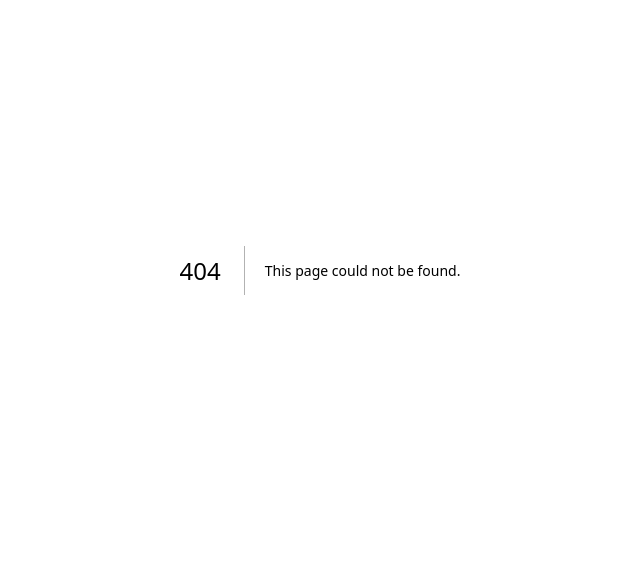
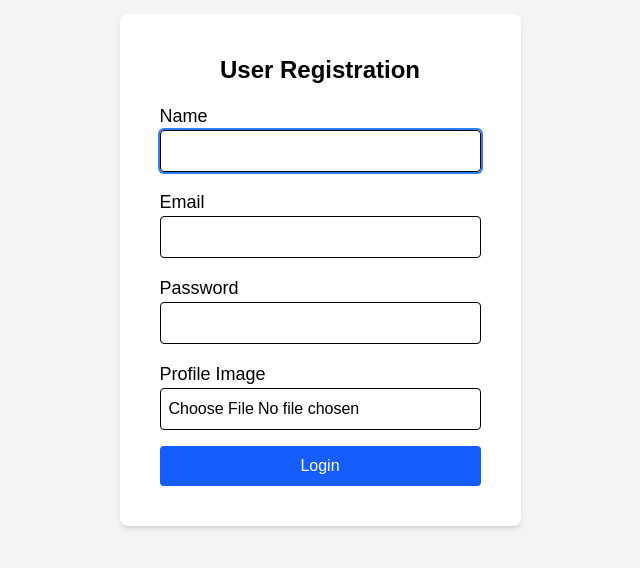
Before and after one commit to uttamkrshaw/Fruit_Game, a Next.js app in the folder client/: page /register in a window 1280 px wide. Before the commit this address had no page. Shown: the part 130-698 px from the top of the page, without its empty margins (320-960 px from the left). Built offline with nearby package versions, Linux system fonts and the light colour scheme.

Commit message:
Working on User Registration

```diff
--- a/client/package.json
+++ b/client/package.json
@@ -9,9 +9,13 @@
     "lint": "next lint"
   },
   "dependencies": {
+    "@hookform/resolvers": "^5.0.1",
+    "next": "15.3.2",
     "react": "^19.0.0",
     "react-dom": "^19.0.0",
-    "next": "15.3.2"
+    "react-hook-form": "^7.56.4",
+    "react-hot-toast": "^2.5.2",
+    "zod": "^3.25.28"
   },
   "devDependencies": {
     "@tailwindcss/postcss": "^4",
--- a/client/src/app/layout.js
+++ b/client/src/app/layout.js
@@ -1,5 +1,7 @@
 import { Geist, Geist_Mono } from "next/font/google";
 import "./globals.css";
+import { Toaster } from "react-hot-toast";
+
 
 const geistSans = Geist({
   variable: "--font-geist-sans",
@@ -22,6 +24,39 @@ export default function RootLayout({ children }) {
       <body
         className={`${geistSans.variable} ${geistMono.variable} antialiased`}
       >
+        <Toaster
+          position="top-center"
+          reverseOrder={false}
+          gutter={8}
+          containerClassName=""
+          containerStyle={{}}
+          toastOptions={{
+            // Define default options
+            className: '',
+            duration: 5000,
+            removeDelay: 2000,
+            style: {
+              background: '#363636',
+              color: '#fff',
+            },
+
+            // Default options for specific types
+            success: {
+              duration: 3000,
+              iconTheme: {
+                primary: 'green',
+                secondary: 'black',
+              },
+            },
+            error: {
+              duration: 3000,
+              iconTheme: {
+                primary: 'green',
+                secondary: 'black',
+              },
+            },
+          }}
+        />
         {children}
       </body>
     </html>
--- a/client/src/app/page.js
+++ b/client/src/app/page.js
@@ -1,103 +1,83 @@
-import Image from "next/image";
+"use client";
+import { useForm } from "react-hook-form";
+import { z } from "zod";
+import { apiurl } from "@/defaults/apiurl";
+import { zodResolver } from "@hookform/resolvers/zod";
+import toast from "react-hot-toast";
+import { useRouter } from "next/navigation";
+
+
+const loginSchema = z.object({
+  email: z.string().email({ message: "Invalid email address" }),
+  password: z
+    .string()
+    .min(6, "Password must be at least 6 characters")
+    .regex(
+      /^(?=.*[a-z])(?=.*[A-Z])(?=.*\d)(?=.*[^A-Za-z0-9])/,
+      "Password must include uppercase, lowercase, number, and special character"
+    ),
+});
 
 export default function Home() {
+  const router = useRouter();
+
+  const {
+    register,
+    handleSubmit,
+    formState: { errors, isSubmitting },
+  } = useForm({
+    resolver: zodResolver(loginSchema),
+  });
+
+  const onSubmit = async (data) => {
+    // Call API or handle authentication here
+    fetch(`${apiurl}user/login`, {
+      method: 'Post',
+      body: JSON.stringify(data),
+      headers: {
+        "Content-Type": 'application/json'
+      }
+    }).then((res) => res.json())
+      .then((res) => { res.status === 'success' ? (toast.success(res.message), localStorage.setItem('userInfo', JSON.stringify(res.token)), router.push('/chat')) : (toast.error(res.message), console.log("error", res)) })
+      .catch((err) => toast.error(err.message))
+
+  };
   return (
-    <div className="grid grid-rows-[20px_1fr_20px] items-center justify-items-center min-h-screen p-8 pb-20 gap-16 sm:p-20 font-[family-name:var(--font-geist-sans)]">
-      <main className="flex flex-col gap-[32px] row-start-2 items-center sm:items-start">
-        <Image
-          className="dark:invert"
-          src="/next.svg"
-          alt="Next.js logo"
-          width={180}
-          height={38}
-          priority
-        />
-        <ol className="list-inside list-decimal text-sm/6 text-center sm:text-left font-[family-name:var(--font-geist-mono)]">
-          <li className="mb-2 tracking-[-.01em]">
-            Get started by editing{" "}
-            <code className="bg-black/[.05] dark:bg-white/[.06] px-1 py-0.5 rounded font-[family-name:var(--font-geist-mono)] font-semibold">
-              src/app/page.js
-            </code>
-            .
-          </li>
-          <li className="tracking-[-.01em]">
-            Save and see your changes instantly.
-          </li>
-        </ol>
+    <div className="min-h-screen flex items-center justify-center bg-gray-100">
+      <div className="max-w-md mx-auto p-10 bg-white shadow-md rounded-lg m-auto">
+        <h2 className="text-2xl font-semibold text-center mb-4 text-black">User Login</h2>
+        <form onSubmit={handleSubmit(onSubmit)} className="space-y-4" autoComplete="false">
 
-        <div className="flex gap-4 items-center flex-col sm:flex-row">
-          <a
-            className="rounded-full border border-solid border-transparent transition-colors flex items-center justify-center bg-foreground text-background gap-2 hover:bg-[#383838] dark:hover:bg-[#ccc] font-medium text-sm sm:text-base h-10 sm:h-12 px-4 sm:px-5 sm:w-auto"
-            href="https://vercel.com/new?utm_source=create-next-app&utm_medium=appdir-template-tw&utm_campaign=create-next-app"
-            target="_blank"
-            rel="noopener noreferrer"
+          <div>
+            <label className="block text-lg font-medium text-black">Email</label>
+            <input
+              type="email"
+              autoFocus={true}
+              {...register("email")}
+              className=" text-black w-full p-2 border rounded focus:outline-none focus:ring-2 focus:ring-blue-500"
+            />
+            {errors.email && <p className="text-red-500 text-sm">{errors.email.message}</p>}
+          </div>
+
+          <div>
+            <label className="block text-lg font-medium text-black">Password</label>
+            <input
+              type="password"
+              {...register("password")}
+              className=" text-black w-full p-2 border rounded focus:outline-none focus:ring-2 focus:ring-blue-500"
+            />
+            {errors.password && <p className="text-red-500 text-sm">{errors.password.message}</p>}
+          </div>
+
+          <button
+            type="submit"
+            className="w-full bg-blue-600 text-white py-2 rounded hover:bg-blue-700 transition"
+            disabled={isSubmitting}
           >
-            <Image
-              className="dark:invert"
-              src="/vercel.svg"
-              alt="Vercel logomark"
-              width={20}
-              height={20}
-            />
-            Deploy now
-          </a>
-          <a
-            className="rounded-full border border-solid border-black/[.08] dark:border-white/[.145] transition-colors flex items-center justify-center hover:bg-[#f2f2f2] dark:hover:bg-[#1a1a1a] hover:border-transparent font-medium text-sm sm:text-base h-10 sm:h-12 px-4 sm:px-5 w-full sm:w-auto md:w-[158px]"
-            href="https://nextjs.org/docs?utm_source=create-next-app&utm_medium=appdir-template-tw&utm_campaign=create-next-app"
-            target="_blank"
-            rel="noopener noreferrer"
-          >
-            Read our docs
-          </a>
-        </div>
-      </main>
-      <footer className="row-start-3 flex gap-[24px] flex-wrap items-center justify-center">
-        <a
-          className="flex items-center gap-2 hover:underline hover:underline-offset-4"
-          href="https://nextjs.org/learn?utm_source=create-next-app&utm_medium=appdir-template-tw&utm_campaign=create-next-app"
-          target="_blank"
-          rel="noopener noreferrer"
-        >
-          <Image
-            aria-hidden
-            src="/file.svg"
-            alt="File icon"
-            width={16}
-            height={16}
-          />
-          Learn
-        </a>
-        <a
-          className="flex items-center gap-2 hover:underline hover:underline-offset-4"
-          href="https://vercel.com/templates?framework=next.js&utm_source=create-next-app&utm_medium=appdir-template-tw&utm_campaign=create-next-app"
-          target="_blank"
-          rel="noopener noreferrer"
-        >
-          <Image
-            aria-hidden
-            src="/window.svg"
-            alt="Window icon"
-            width={16}
-            height={16}
-          />
-          Examples
-        </a>
-        <a
-          className="flex items-center gap-2 hover:underline hover:underline-offset-4"
-          href="https://nextjs.org?utm_source=create-next-app&utm_medium=appdir-template-tw&utm_campaign=create-next-app"
-          target="_blank"
-          rel="noopener noreferrer"
-        >
-          <Image
-            aria-hidden
-            src="/globe.svg"
-            alt="Globe icon"
-            width={16}
-            height={16}
-          />
-          Go to nextjs.org →
-        </a>
-      </footer>
+            {isSubmitting ? "Logging in..." : "Login"}
+          </button>
+        </form>
+      </div>
     </div>
   );
 }
--- /dev/null
+++ b/client/src/app/register/page.js
@@ -0,0 +1,125 @@
+"use client";
+import { useForm } from "react-hook-form";
+import { z } from "zod";
+import { apiurl } from "@/defaults/apiurl";
+import { zodResolver } from "@hookform/resolvers/zod";
+import toast from "react-hot-toast";
+import { useRouter } from "next/navigation";
+
+const MAX_FILE_SIZE = 5 * 1024 * 1024; // 5MB in bytes
+const ACCEPTED_IMAGE_TYPES = ["image/jpeg", "image/jpg", "image/png", "image/webp"];
+
+
+
+const registerSchema = z.object({
+    name: z.string().min(5, "Name must be at least 5 characters"),
+    email: z.string().email({ message: "Invalid email address" }),
+    password: z
+        .string()
+        .min(6, "Password must be at least 6 characters")
+        .regex(
+            /^(?=.*[a-z])(?=.*[A-Z])(?=.*\d)(?=.*[^A-Za-z0-9])/,
+            "Password must include uppercase, lowercase, number, and special character"
+        ),
+    profile: z
+        .any()
+        .refine((file) => file[0]?.size <= MAX_FILE_SIZE, "Max image size is 5MB.")
+        .refine(
+            (file) => ACCEPTED_IMAGE_TYPES.includes(file[0]?.type),
+            "Only .jpg, .jpeg, .png and .webp formats are supported."
+        )
+});
+
+export default function Home() {
+    const router = useRouter();
+
+    const {
+        register,
+        handleSubmit,
+        formState: { errors, isSubmitting },
+    } = useForm({
+        resolver: zodResolver(registerSchema),
+    });
+
+    const onSubmit = async (data) => {
+        // Call API or handle authentication here
+        console.log(data);
+        const formData = new FormData();
+        formData.profile = data.profile;
+        formData.name = data.name;
+        formData.email = data.email;
+        formData.password = data.password;
+        console.log(formData);
+
+
+        fetch(`${apiurl}user/register`, {
+            method: 'Post',
+            // body: JSON.stringify(data),
+            body: formData,
+            // headers: {
+            //     // "Content-Type": 'application/json'
+            //     "Content- Type": "multipart/form-data"
+
+            // }
+        }).then((res) => res.json())
+            .then((res) => { res.status === 'success' ? (toast.success(res.message), router.push('/')) : (toast.error(res.message)) })
+            .catch((err) => toast.error(err.message))
+
+    };
+    return (
+        <div className="min-h-screen flex items-center justify-center bg-gray-100">
+            <div className="max-w-md mx-auto p-10 bg-white shadow-md rounded-lg m-auto">
+                <h2 className="text-2xl font-semibold text-center mb-4 text-black">User Registration</h2>
+                <form onSubmit={handleSubmit(onSubmit)} className="space-y-4" autoComplete="false">
+                    <div>
+                        <label className="block text-lg font-medium text-black">Name</label>
+                        <input
+                            type="text"
+                            autoFocus={true}
+                            {...register("name")}
+                            className=" text-black w-full p-2 border rounded focus:outline-none focus:ring-2 focus:ring-blue-500"
+                        />
+                        {errors.name && <p className="text-red-500 text-sm">{errors.name.message}</p>}
+                    </div>
+                    <div>
+                        <label className="block text-lg font-medium text-black">Email</label>
+                        <input
+                            type="email"
+                            {...register("email")}
+                            className=" text-black w-full p-2 border rounded focus:outline-none focus:ring-2 focus:ring-blue-500"
+                        />
+                        {errors.email && <p className="text-red-500 text-sm">{errors.email.message}</p>}
+                    </div>
+
+                    <div>
+                        <label className="block text-lg font-medium text-black">Password</label>
+                        <input
+                            type="password"
+                            {...register("password")}
+                            className=" text-black w-full p-2 border rounded focus:outline-none focus:ring-2 focus:ring-blue-500"
+                        />
+                        {errors.password && <p className="text-red-500 text-sm">{errors.password.message}</p>}
+                    </div>
+                    <div>
+                        <label className="block text-lg font-medium text-black">Profile Image</label>
+                        <input
+                            type="file"
+                            accept="image/jpeg, image/jpg, image/png, image/webp"
+                            {...register("profile")}
+                            className=" text-black w-full p-2 border rounded focus:outline-none focus:ring-2 focus:ring-blue-500"
+                        />
+                        {errors.profile && <p className="text-red-500 text-sm">{errors.profile.message}</p>}
+                    </div>
+
+                    <button
+                        type="submit"
+                        className="w-full bg-blue-600 text-white py-2 rounded hover:bg-blue-700 transition"
+                        disabled={isSubmitting}
+                    >
+                        {isSubmitting ? "Logging in..." : "Login"}
+                    </button>
+                </form>
+            </div>
+        </div>
+    );
+}
--- /dev/null
+++ b/client/src/defaults/apiurl.js
@@ -0,0 +1,4 @@
+
+const apiurl = 'http://localhost:4500/api/v1/'
+
+module.exports = {apiurl}
```
Also changed, not shown: 2 other files (tests, documents, lock files or other folders).
